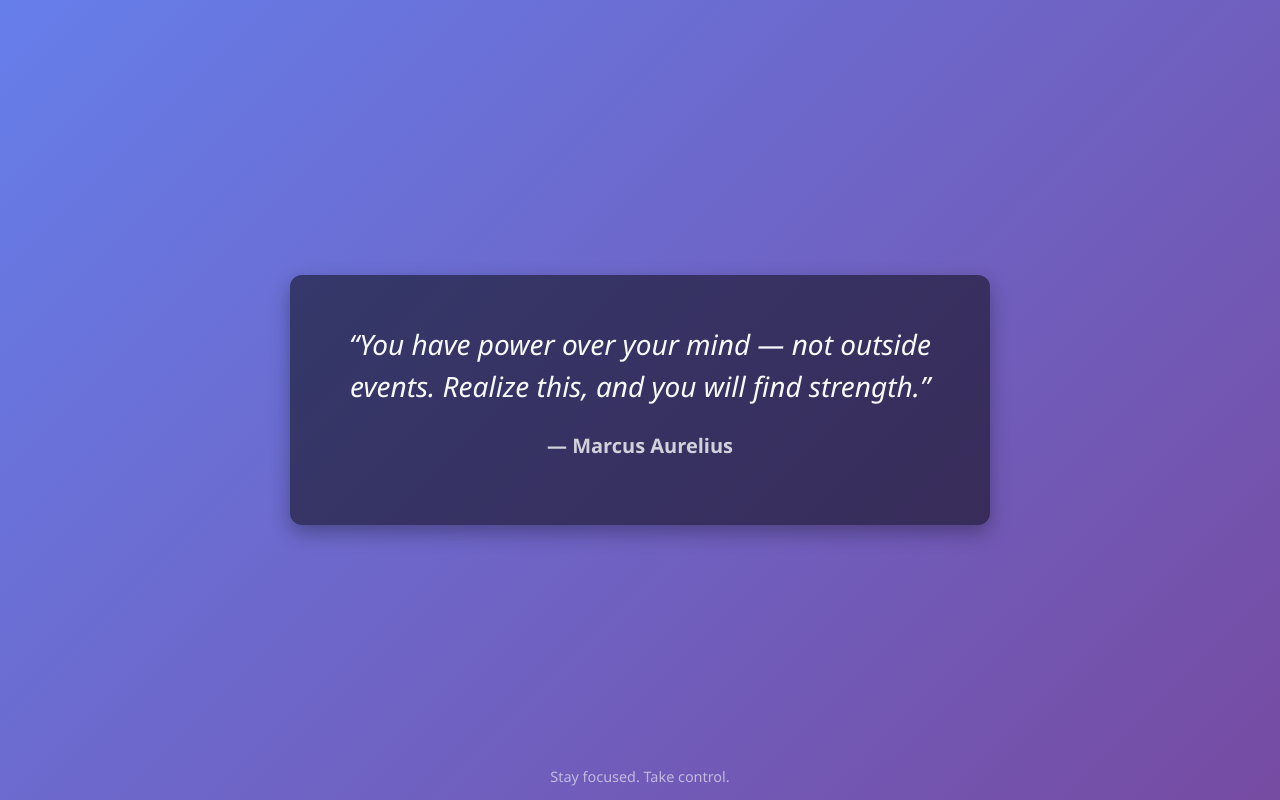
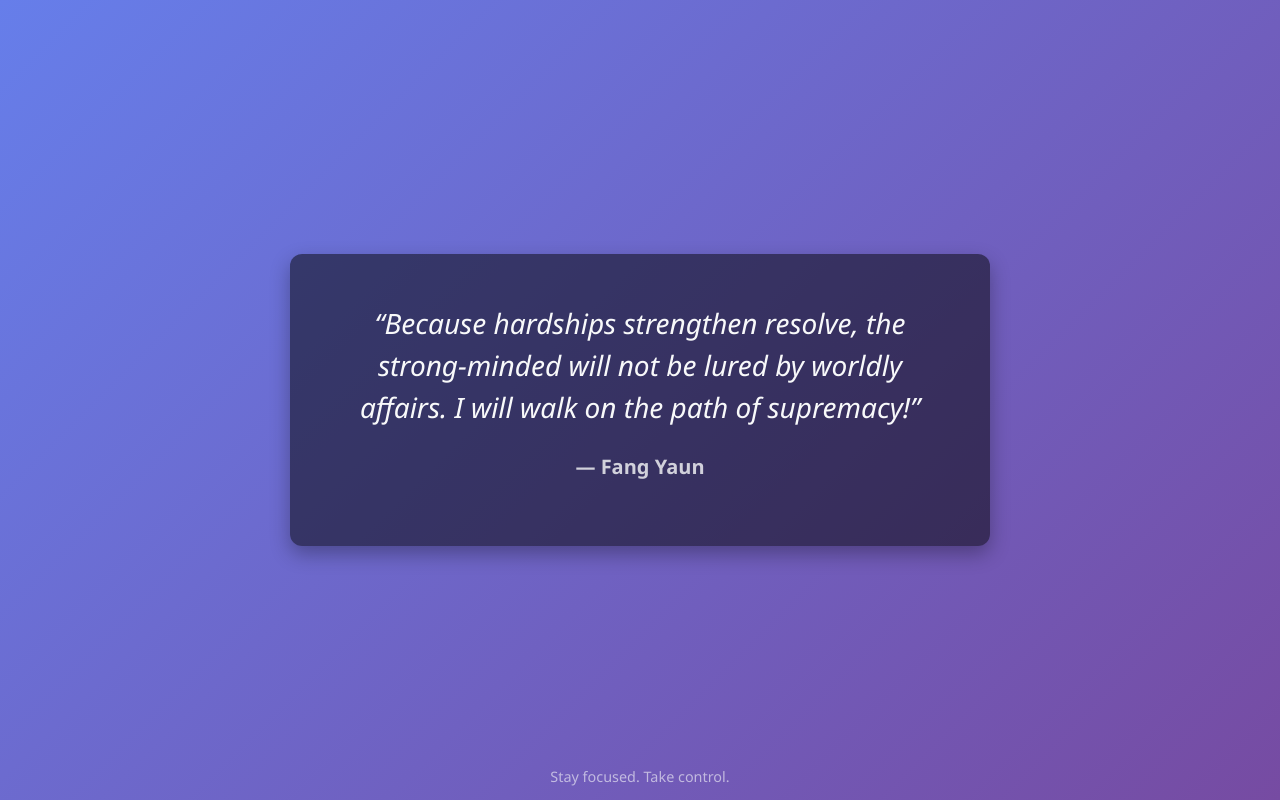
Before and after one commit to achraf048/redirect-page, a plain HTML site: page docs/index.html in a window 1280 px wide. Drawn offline with nearby package versions, Linux system fonts and the light colour scheme.

Commit message:
Update index.html

```diff
--- a/docs/index.html
+++ b/docs/index.html
@@ -52,9 +52,9 @@
 <body>
   <div class="quote-box">
     <p class="quote-text">
-      “You have power over your mind — not outside events. Realize this, and you will find strength.”
+      “Because hardships strengthen resolve, the strong-minded will not be lured by worldly affairs. I will walk on the path of supremacy!”
     </p>
-    <p class="quote-author">— Marcus Aurelius</p>
+    <p class="quote-author">— Fang Yaun</p>
   </div>
 
   <div class="footer">Stay focused. Take control.</div>
```
